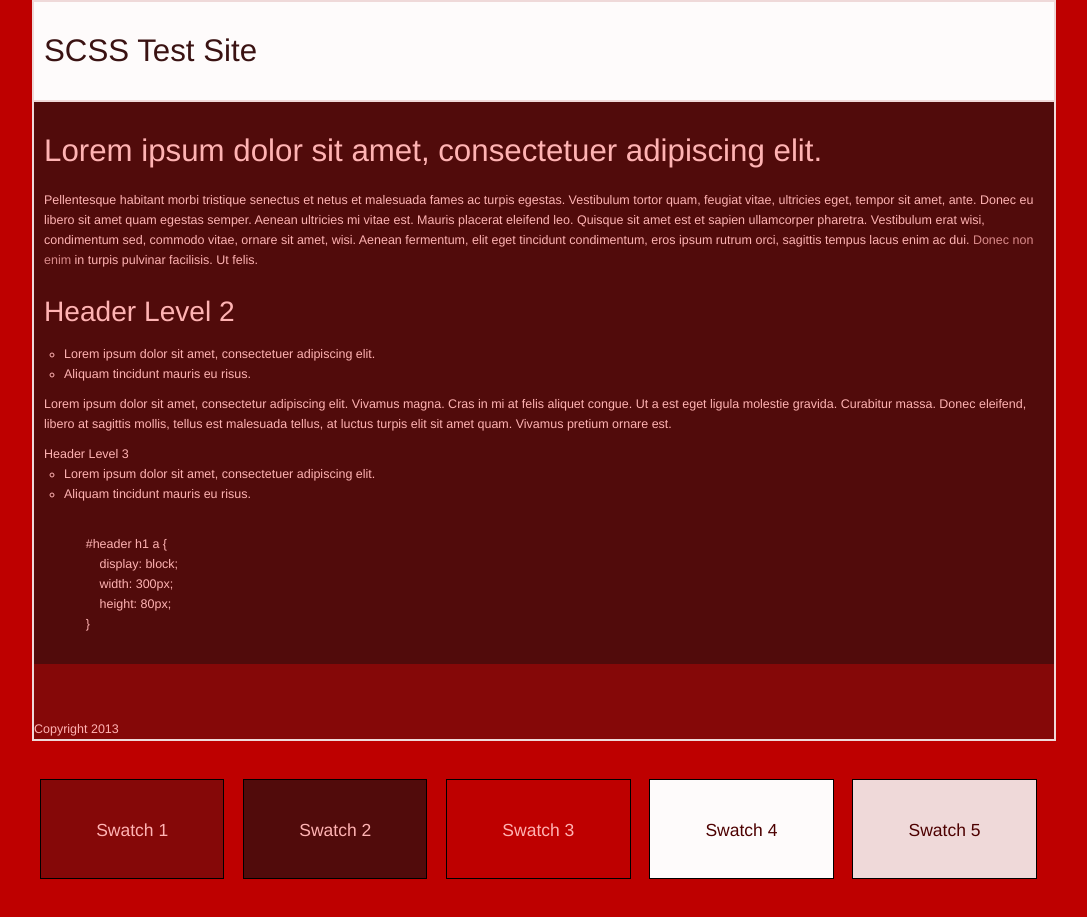
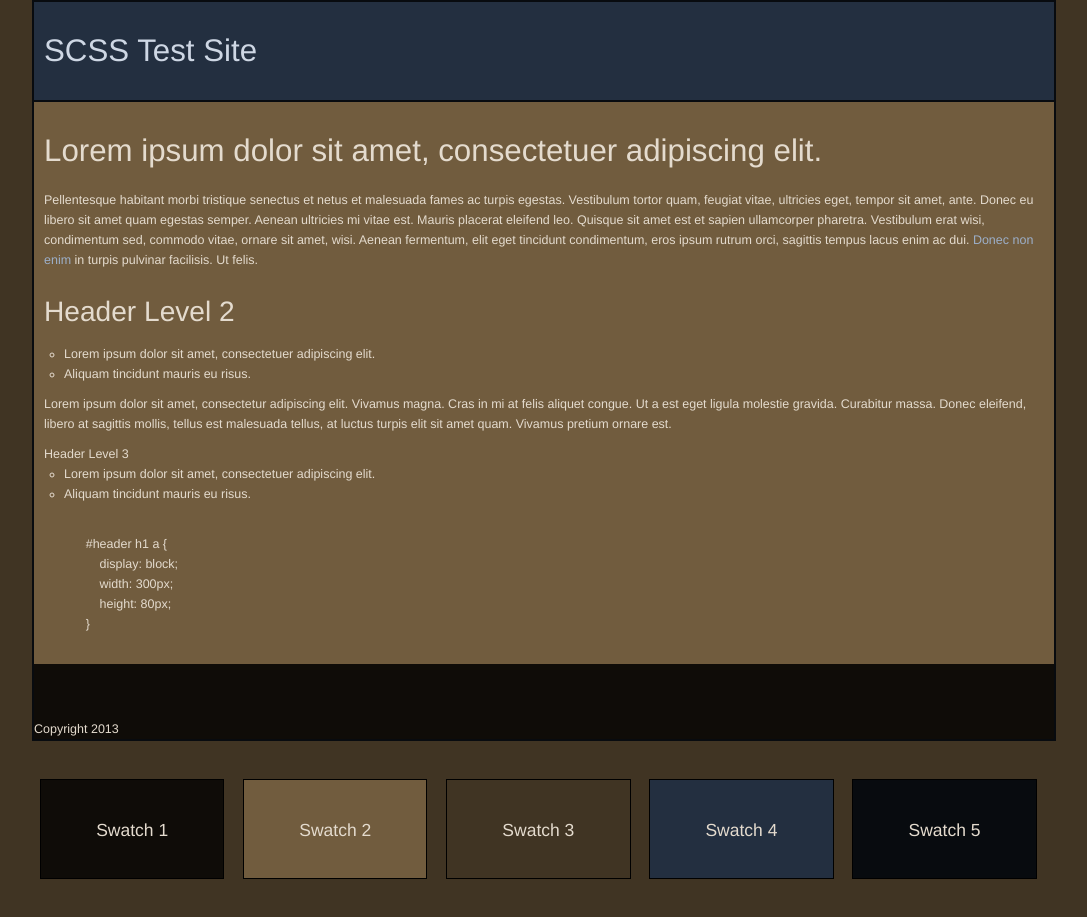
Before and after one commit to voodooGQ/scss_color_theory, a PHP site: page / in a window 1280 px wide. Shown: the whole page, without its empty margins (96-1183 px from the left). Run offline with PHP 8.4, Linux system fonts and the light colour scheme; some web fonts are replaced.

Commit message:
Made some modifications to the complimentary color scheme so it's not utilizing just the polar opposite color on all swatches

```diff
--- a/assets/styles/css/screen.css
+++ b/assets/styles/css/screen.css
@@ -125,9 +125,10 @@ Color Functions
  */
 /*
  * Complimentary color function.
- * Returns the complimentary color of supplied color
+ * Returns the complimentary color of supplied color along with varying base shades
  *
  * @param {string} $color The base color
+ * @param {int} $swatch The swatch color modifier (default 3)
  * @return {string}
  */
 /*
@@ -171,7 +172,7 @@ Site Variables
  * Options: complimentary, analogous, triad, shades {TODO: split-complimentary, tetradic, square}
  */
 body {
-  background-color: #be0000;
+  background-color: #403423;
   font-family: "Carme", Helvetica, Verdana, arials, sans-serif;
   font-size: 62.5%;
   line-height: 2em; }
@@ -204,31 +205,31 @@ ul, ol {
   margin-left: 20px; }
 
 .wrapper {
-  background-color: #510b0b;
-  color: #ffb3b3;
-  border: 2px solid #efd9d9;
+  background-color: #715c3e;
+  color: #e4dbce;
+  border: 2px solid #080b0f;
   width: 1024px;
   margin: 0 auto;
   font-size: 1.25em; }
   .wrapper a {
     text-decoration: none;
-    color: #da8b8b; }
+    color: #9cafc9; }
     .wrapper a:hover {
-      color: #9b3131; }
+      color: #486184; }
   .wrapper code {
     font-family: "Droid Sans Mono" sans-serif; }
 
 .header {
-  background-color: #fefbfb;
-  border-bottom: 2px solid #efd9d9;
-  color: #3a1212;
+  background-color: #232f40;
+  border-bottom: 2px solid #080b0f;
+  color: #ced7e4;
   padding: 10px; }
 
 .footer {
   height: 75px;
-  background: #850808;
+  background: #0f0c08;
   padding-top: 55px;
-  color: #ffb3b3; }
+  color: #e4dbce; }
 
 .content {
   padding: 10px; }
@@ -248,21 +249,21 @@ ul, ol {
   font-size: 1.75em; }
 
 .swatch-1 {
-  background-color: #850808;
-  color: #ffb3b3; }
+  background-color: #0f0c08;
+  color: #e4dbce; }
 
 .swatch-2 {
-  background-color: #510b0b;
-  color: #ffb3b3; }
+  background-color: #715c3e;
+  color: #e4dbce; }
 
 .swatch-3 {
-  background-color: #be0000;
-  color: #ffb3b3; }
+  background-color: #403423;
+  color: #e4dbce; }
 
 .swatch-4 {
-  background-color: #fefbfb;
-  color: #4d0000; }
+  background-color: #232f40;
+  color: #e4dbce; }
 
 .swatch-5 {
-  background-color: #efd9d9;
-  color: #4d0000; }
+  background-color: #080b0f;
+  color: #e4dbce; }
--- a/assets/styles/scss/partials/_color_functions.scss
+++ b/assets/styles/scss/partials/_color_functions.scss
@@ -70,13 +70,29 @@ Color Functions
 
 /*
  * Complimentary color function.
- * Returns the complimentary color of supplied color
+ * Returns the complimentary color of supplied color along with varying base shades
  *
  * @param {string} $color The base color
+ * @param {int} $swatch The swatch color modifier (default 3)
  * @return {string}
  */
-@function complimentary_color($color: $base_color) {
-    @return complement($color);
+@function complimentary_color($color: $base_color, $swatch:3) {
+    $hue: hue($color);
+    $lightness: lightness($color);
+    $base_degree: 15;
+
+    @if($swatch == 1) {
+        $lightness: $lightness - $base_degree;
+    } @else if ($swatch == 2) {
+        $lightness: $lightness + $base_degree;
+    } @else if ($swatch == 4) {
+        $hue: $hue - 180;
+    } @else if ($swatch == 5) {
+        $hue: $hue - 180;
+        $lightness: $lightness - $base_degree;
+    }
+
+    @return hsl(color_wheel($hue), saturation($base_color), percentage_limits($lightness));
 }
 
 /*
@@ -162,10 +178,10 @@ Color Functions
     @if($swatch != 3) {
         @if($brighten == false) {
             $saturation: $saturation - ($shade_modifier * $swatch);
-           $lightness: $lightness - (($shade_modifier / 1.25) * $swatch);
+           $lightness: $lightness - ($shade_modifier  * $swatch);
         } @else {
             $saturation: $saturation + ($shade_modifier * $swatch);
-           $lightness: $lightness + (($shade_modifier * 1.25) * $swatch);
+           $lightness: $lightness + ($shade_modifier * $swatch);
         }
     }
 
--- a/assets/styles/scss/partials/_color_variables.scss
+++ b/assets/styles/scss/partials/_color_variables.scss
@@ -16,10 +16,10 @@ $swatch-5: $base_color;
 
 @if $palette_style == "complimentary" {
 
-    $swatch-1: complimentary_color($base_color);
-    $swatch-2: complimentary_color($base_color);
-    $swatch-4: complimentary_color($base_color);
-    $swatch-5: complimentary_color($base_color);
+    $swatch-1: complimentary_color($base_color, 1);
+    $swatch-2: complimentary_color($base_color, 2);
+    $swatch-4: complimentary_color($base_color, 4);
+    $swatch-5: complimentary_color($base_color, 5);
 
 } @else if $palette_style == "analogous" {
 
--- a/assets/styles/scss/partials/_variables.scss
+++ b/assets/styles/scss/partials/_variables.scss
@@ -4,8 +4,8 @@ Original Author: Shane Smith
 Site Variables
 ------------------------------------------------------------------------ */
 
-// $base_color: #403423;
-$base_color: #BE0000;
+$base_color: #403423;
+// $base_color: #BE0000;
 // $base_color: #CDEFAB;
 // $base_color: #CCCCCC;
 // $base_color: #000000;
@@ -21,7 +21,7 @@ $tint_adjustment_percentage: 15;
  *
  * Options: complimentary, analogous, triad, shades {TODO: split-complimentary, tetradic, square}
  */
-$palette_style: 'shades';
+$palette_style: 'complimentary';
 
 $site_width: 1024px;
 $base_padding: 10px;
```
